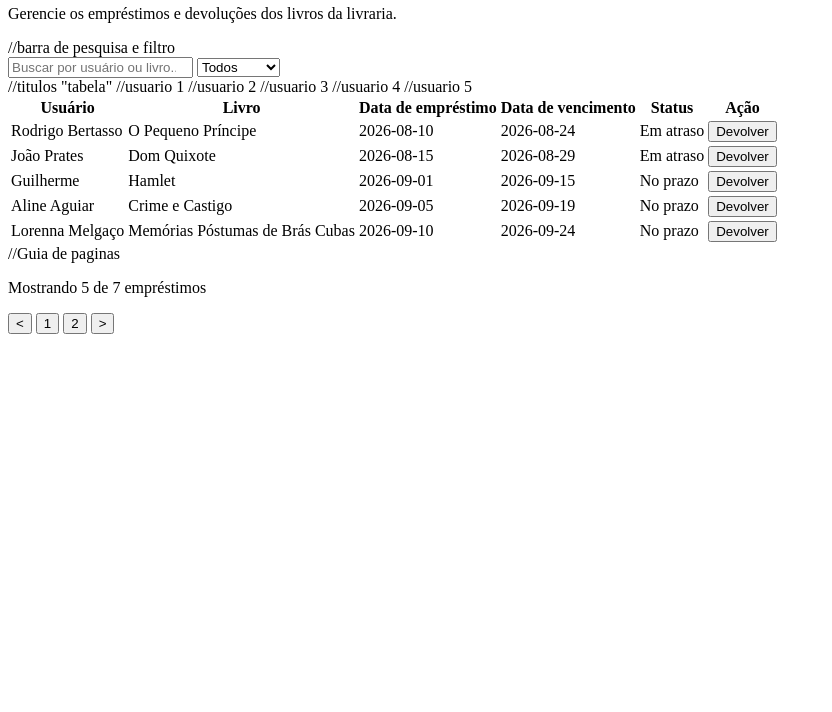
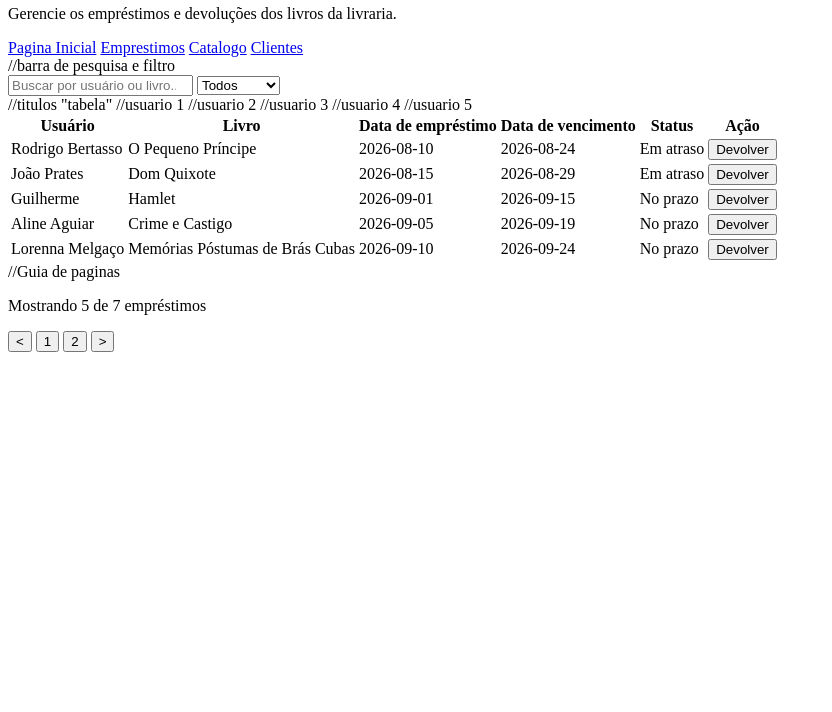
Before and after one commit to FelinoCarlos/Sistema-Biblioteca, a website: page emprestimo.html in a window 1280 px wide. Shown: the part 88-800 px from the top of the page, without its empty margins (0-832 px from the left). Drawn offline with Linux system fonts and the light colour scheme.

Commit message:
emprestimo

```diff
--- a/emprestimo.html
+++ b/emprestimo.html
@@ -14,6 +14,13 @@
         <h2>Empréstimos e Devoluções</h2>
         <p>Gerencie os empréstimos e devoluções dos livros da livraria.</p>
       </div>
+
+      <nav>
+        <a href="/" class="nav_link" data-link>Pagina Inicial</a>
+        <a href="/emprestimos" class="nav_link" data-link>Emprestimos</a>
+        <a href="/catalogo" class="nav_link" data-link>Catalogo</a>
+        <a href="/clientes" class="nav_link" data-link>Clientes</a>
+    </nav>
 
       //barra de pesquisa e filtro
       <form role="search" aria-label="Filtrar empréstimos">
```
